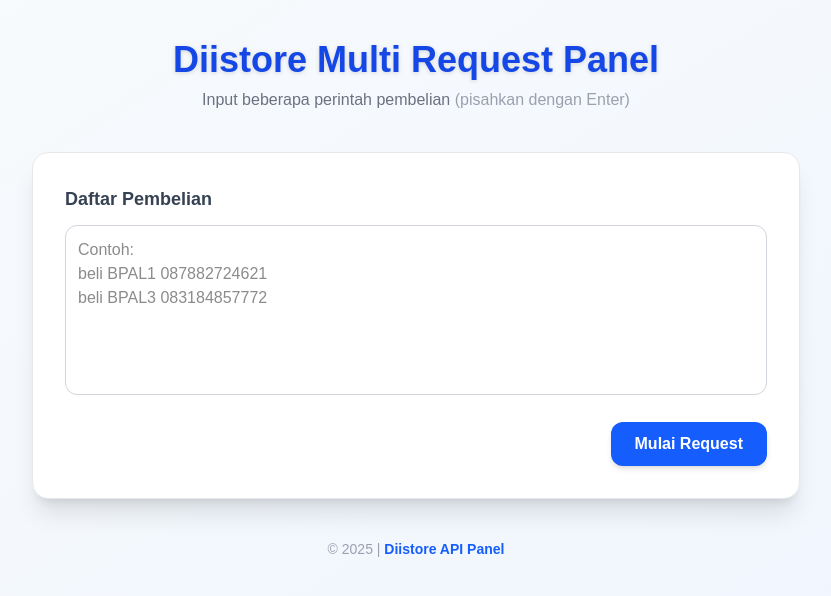
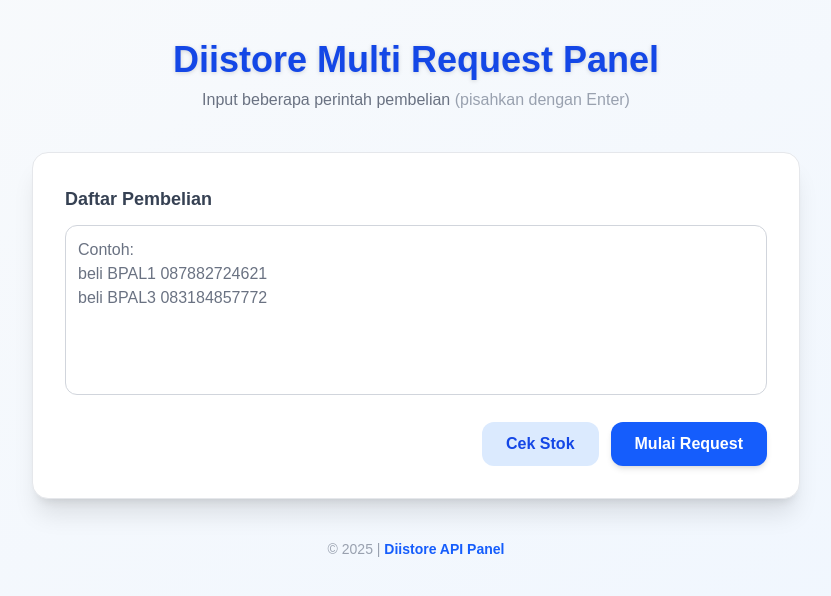
Before and after one commit to mardiharahap/diistore.beli, a Next.js app: page / in a window 1280 px wide. Shown: the top 596 px of the page, without its empty margins (224-1055 px from the left). Built offline with nearby package versions, Linux system fonts and the light colour scheme.

Commit message:
Update page.js

```diff
--- a/src/app/page.js
+++ b/src/app/page.js
@@ -6,6 +6,11 @@
   const [loading, setLoading] = useState(false);
   const [results, setResults] = useState([]);
   const [error, setError] = useState("");
+  const [showStock, setShowStock] = useState(false);
+  const [stockData, setStockData] = useState([]);
+  const [loadingStock, setLoadingStock] = useState(false);
+
+  const apiKey = "8BCDC5E5-2741-40E6-AFAF-66390970BEDA";
 
   const handleRun = async () => {
     setError("");
@@ -22,7 +27,6 @@
     }
 
     setLoading(true);
-    const apiKey = "8BCDC5E5-2741-40E6-AFAF-66390970BEDA";
 
     const requests = lines.map((line) => {
       const parts = line.split(" ");
@@ -60,6 +64,31 @@
     setLoading(false);
   };
 
+  const handleCheckStock = async () => {
+    setShowStock(true);
+    setLoadingStock(true);
+    setStockData([]);
+
+    try {
+      const res = await fetch(
+        `https://panel.khfy-store.com/api_v2/produk?api_key=${apiKey}`
+      );
+      const data = await res.json();
+
+      if (Array.isArray(data)) {
+        setStockData(data);
+      } else if (data?.data) {
+        setStockData(data.data);
+      } else {
+        setStockData([]);
+      }
+    } catch (err) {
+      setStockData([]);
+    }
+
+    setLoadingStock(false);
+  };
+
   return (
     <div className="min-h-screen bg-gradient-to-br from-slate-50 to-blue-50 flex flex-col items-center py-10 px-4">
       {/* Header */}
@@ -83,11 +112,17 @@
           value={inputText}
           onChange={(e) => setInputText(e.target.value)}
           placeholder={`Contoh:\nbeli BPAL1 087882724621\nbeli BPAL3 083184857772`}
-          className="w-full border border-gray-300 rounded-xl p-3 text-sm sm:text-base resize-none focus:outline-none focus:ring-2 focus:ring-blue-500 focus:border-transparent transition"
+          className="w-full border border-gray-300 rounded-xl p-3 text-sm sm:text-base resize-none focus:outline-none focus:ring-2 focus:ring-blue-500 focus:border-transparent transition placeholder-gray-500"
         />
 
         {/* Tombol */}
-        <div className="flex justify-end mt-5">
+        <div className="flex flex-wrap justify-end mt-5 gap-3">
+          <button
+            onClick={handleCheckStock}
+            className="px-6 py-2.5 rounded-xl font-semibold text-blue-700 bg-blue-100 hover:bg-blue-200 transition-all duration-300"
+          >
+            {loadingStock ? "Memuat Stok..." : "Cek Stok"}
+          </button>
           <button
             onClick={handleRun}
             disabled={loading}
@@ -137,9 +172,7 @@
                     <td className="px-4 py-2">{item.produk}</td>
                     <td
                       className={`px-4 py-2 font-semibold ${
-                        item.data?.status
-                          ? "text-green-600"
-                          : "text-red-600"
+                        item.data?.status ? "text-green-600" : "text-red-600"
                       }`}
                     >
                       {item.data?.status ? "Sukses" : "Gagal"}
@@ -160,6 +193,66 @@
         © {new Date().getFullYear()} |{" "}
         <span className="font-semibold text-blue-600">Diistore API Panel</span>
       </div>
+
+      {/* Popup Modal Stok */}
+      {showStock && (
+        <div className="fixed inset-0 bg-black/40 backdrop-blur-sm flex items-center justify-center z-50 p-4">
+          <div className="bg-white w-full max-w-2xl rounded-2xl shadow-2xl p-6 relative overflow-hidden">
+            <h2 className="text-xl font-bold text-gray-800 mb-4">
+              Daftar Stok Produk
+            </h2>
+
+            <button
+              onClick={() => setShowStock(false)}
+              className="absolute top-3 right-3 text-gray-500 hover:text-gray-700 text-xl font-bold"
+            >
+              ✕
+            </button>
+
+            {loadingStock ? (
+              <p className="text-center text-blue-600 animate-pulse py-6">
+                Memuat data stok...
+              </p>
+            ) : stockData.length > 0 ? (
+              <div className="overflow-y-auto max-h-[60vh] border border-gray-200 rounded-lg">
+                <table className="w-full text-sm text-gray-700">
+                  <thead className="bg-gray-100 uppercase text-xs text-gray-600">
+                    <tr>
+                      <th className="px-4 py-3 border-b">Kode</th>
+                      <th className="px-4 py-3 border-b">Nama</th>
+                      <th className="px-4 py-3 border-b text-center">Stok</th>
+                    </tr>
+                  </thead>
+                  <tbody>
+                    {stockData.map((item, i) => (
+                      <tr
+                        key={i}
+                        className="border-b last:border-none hover:bg-gray-50 transition"
+                      >
+                        <td className="px-4 py-2 font-medium">{item.kode}</td>
+                        <td className="px-4 py-2">{item.nama}</td>
+                        <td
+                          className={`px-4 py-2 text-center font-semibold ${
+                            item.stok > 0
+                              ? "text-green-600"
+                              : "text-red-500"
+                          }`}
+                        >
+                          {item.stok}
+                        </td>
+                      </tr>
+                    ))}
+                  </tbody>
+                </table>
+              </div>
+            ) : (
+              <p className="text-center text-gray-500 py-6">
+                Tidak ada data stok tersedia.
+              </p>
+            )}
+          </div>
+        </div>
+      )}
     </div>
   );
 }
```
